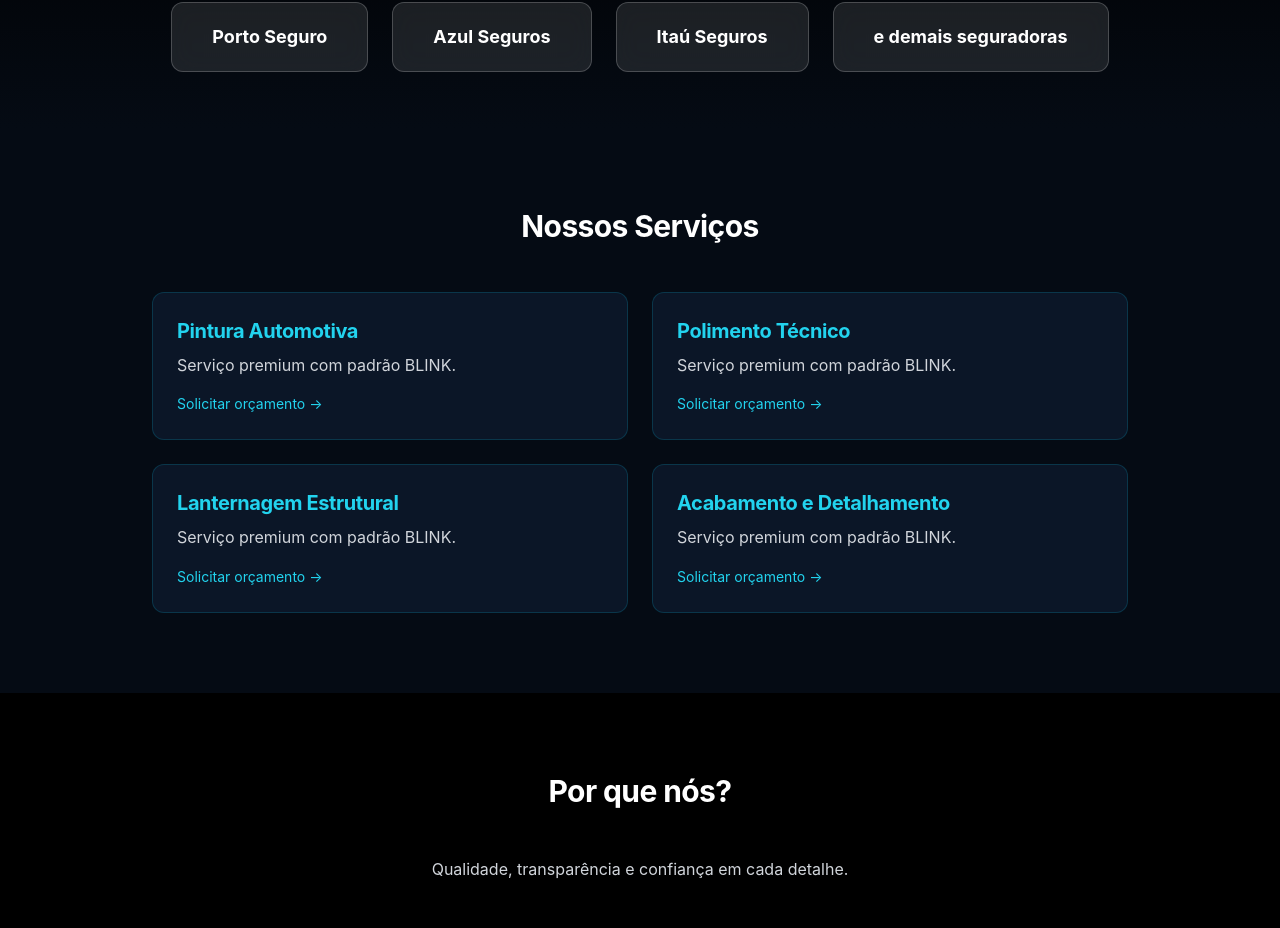
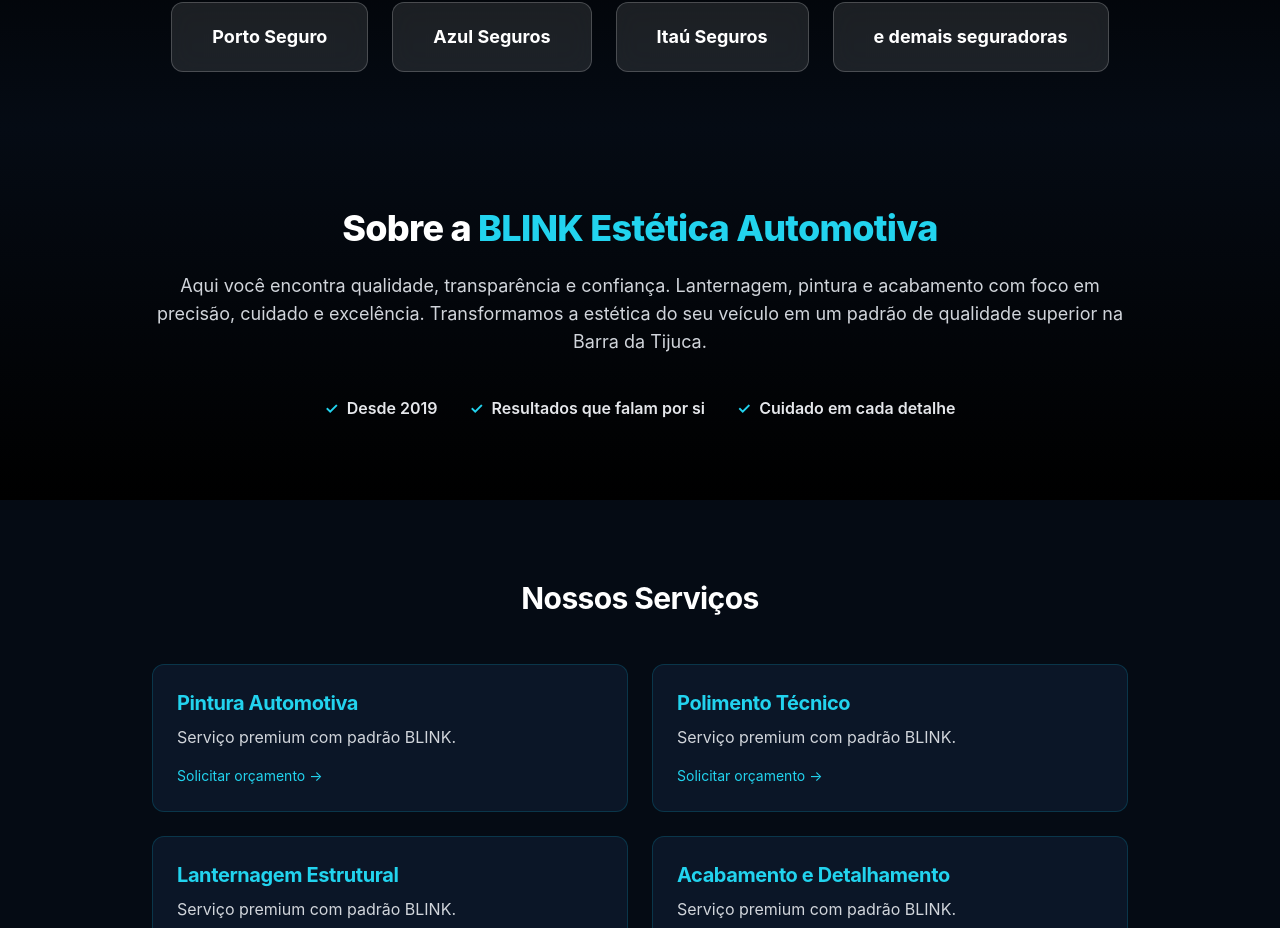
Before and after one commit to salsa200-prog/blink-estetica, a Next.js app: page / in a window 1280 px wide. Shown: the part 1073-2001 px from the top of the page. Built offline with nearby package versions, Linux system fonts and the light colour scheme.

Commit message:
Update page.jsx

```diff
--- a/app/page.jsx
+++ b/app/page.jsx
@@ -267,6 +267,38 @@
 
   </div>
 </section>
+      {/* SOBRE A BLINK */}
+<section className="py-20 bg-gradient-to-b from-[#050b14] to-black">
+  <div className="max-w-5xl mx-auto px-6 text-center">
+
+    <h2 className="text-3xl md:text-4xl font-extrabold text-white mb-6">
+      Sobre a <span className="text-cyan-400">BLINK Estética Automotiva</span>
+    </h2>
+
+    <p className="text-gray-300 text-base md:text-lg leading-relaxed mb-10">
+      Aqui você encontra qualidade, transparência e confiança. Lanternagem,
+      pintura e acabamento com foco em precisão, cuidado e excelência.
+      Transformamos a estética do seu veículo em um padrão de qualidade superior
+      na Barra da Tijuca.
+    </p>
+
+    <div className="flex flex-wrap justify-center gap-8 text-sm md:text-base">
+      <div className="flex items-center gap-2 text-cyan-400 font-semibold">
+        ✓ <span className="text-gray-200">Desde 2019</span>
+      </div>
+
+      <div className="flex items-center gap-2 text-cyan-400 font-semibold">
+        ✓ <span className="text-gray-200">Resultados que falam por si</span>
+      </div>
+
+      <div className="flex items-center gap-2 text-cyan-400 font-semibold">
+        ✓ <span className="text-gray-200">Cuidado em cada detalhe</span>
+      </div>
+    </div>
+
+  </div>
+</section>
+
 
 
 
```
